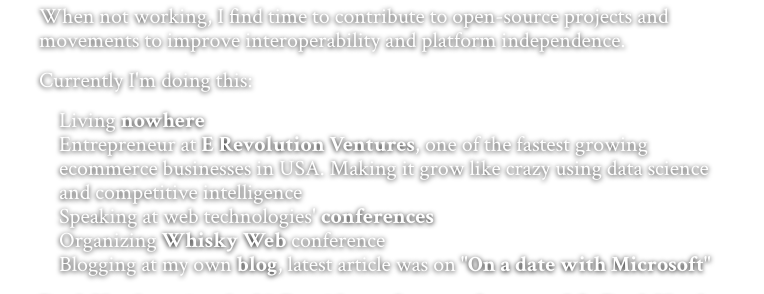
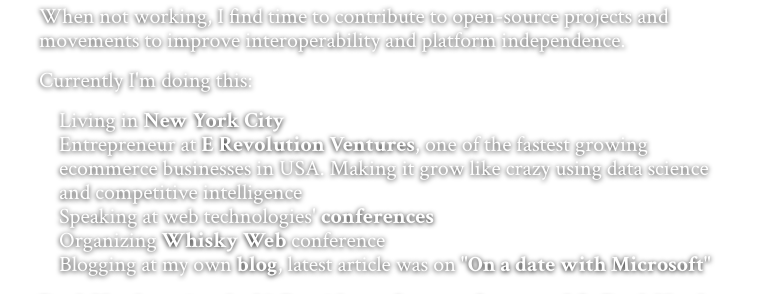
Before and after one commit to juokaz/juokaz.com, a Jekyll site: the page built from index.html, in a window 1280 px wide. Shown: the part 327-621 px from the top of the page, without its empty margins (11-775 px from the left). Built offline with Jekyll 4.4.1, drawn with Linux system fonts in a browser that asks for light colours; nearby versions of some CDN libraries; library files that are not in the unit come from our copies; the list of posts is cut into pages by our own code.

Commit message:
Living in New York now

```diff
--- a/index.html
+++ b/index.html
@@ -69,7 +69,7 @@
         Currently I'm doing this:
     </p>
     <ul>
-        <li>Living <a href="/blog/living-homeless.html">nowhere</a></li>
+        <li>Living in <strong>New York City</strong></li>
         <li>Entrepreneur at <strong>E Revolution Ventures</strong>, one of the fastest growing ecommerce businesses in USA. Making it grow like crazy using data science and competitive intelligence</li>
         <li>Speaking at web technologies' <a href="conferences.html">conferences</a></li>
         <li>Organizing <a href="http://whiskyweb.co.uk">Whisky Web</a> conference</li>
```
